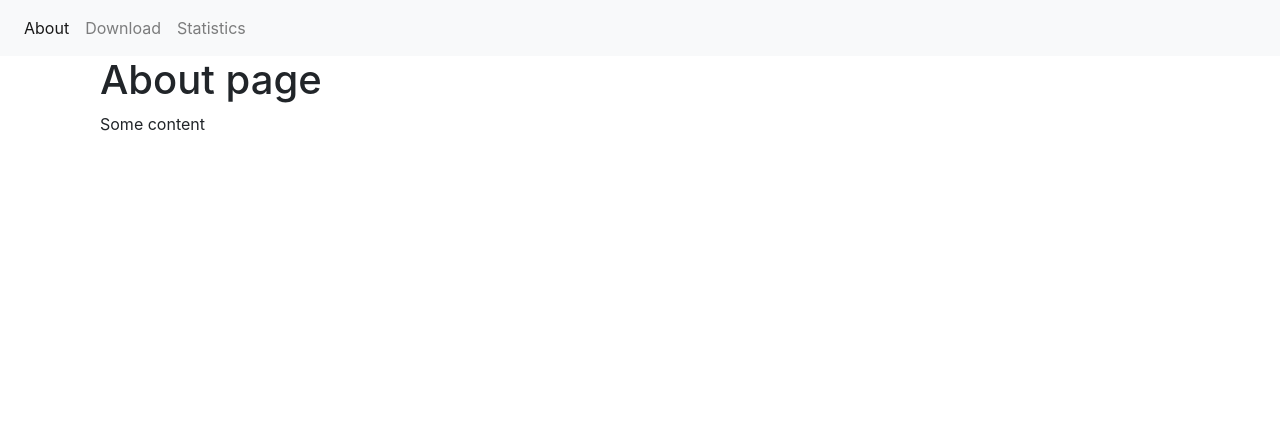
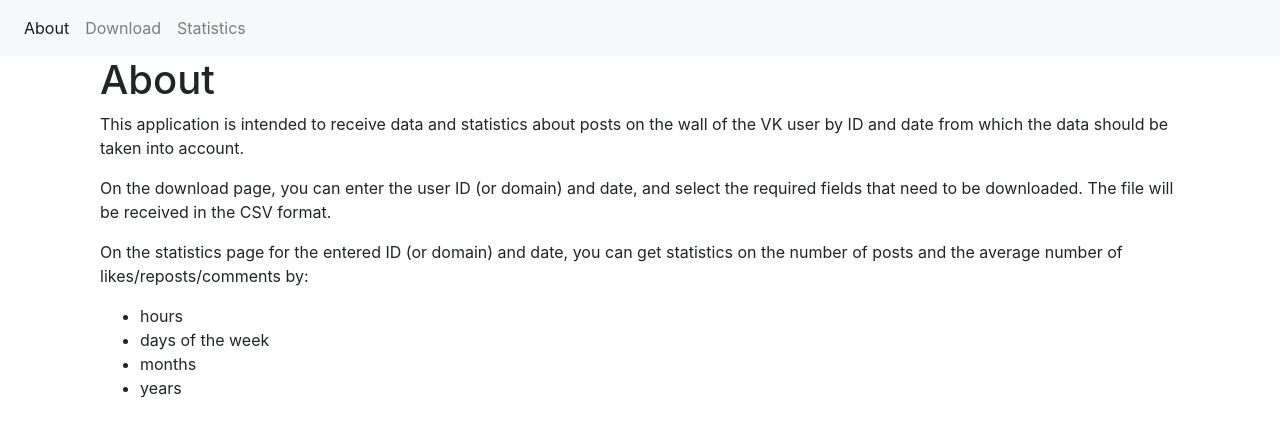
Before and after one commit to greav/vk_stats, a Flask app: page / in a window 1280 px wide. Shown: the top 437 px of the page. Run offline with Flask 2, Linux system fonts and the light colour scheme; some libraries are stand-ins or nearby versions.

Commit message:
edit about page

```diff
--- a/app/templates/about.html
+++ b/app/templates/about.html
@@ -8,9 +8,23 @@
 {% block selected_about_page %} active {% endblock %}
 
 {% block content_title %}
-    About page
+    About
 {% endblock %}
 
 {% block content %}
-    Some content
+<p>This application is intended to receive data and statistics about posts on the wall of the VK user
+    by ID and date from which the data should be taken into account.</p>
+
+<p>On the download page, you can enter the user ID (or domain) and date,
+    and select the required fields that need to be downloaded. The file will be received in the CSV format.</p>
+
+<p>On the statistics page for the entered ID (or domain) and date, you can get statistics
+    on the number of posts and the average number of likes/reposts/comments by:</p>
+    <ul>
+        <li>hours</li>
+        <li>days of the week</li>
+        <li>months</li>
+        <li>years</li>
+    </ul>
+
 {% endblock %}
```
